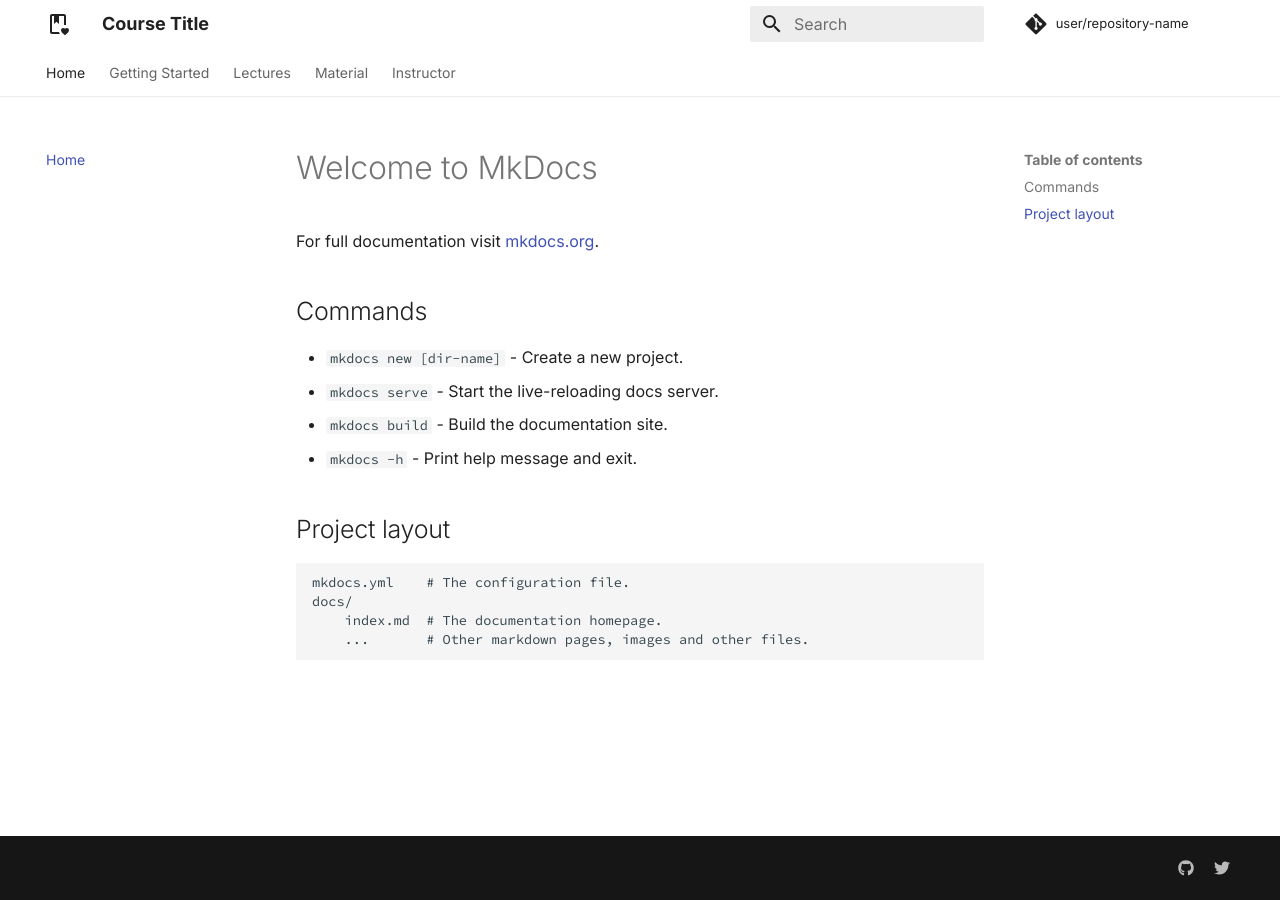
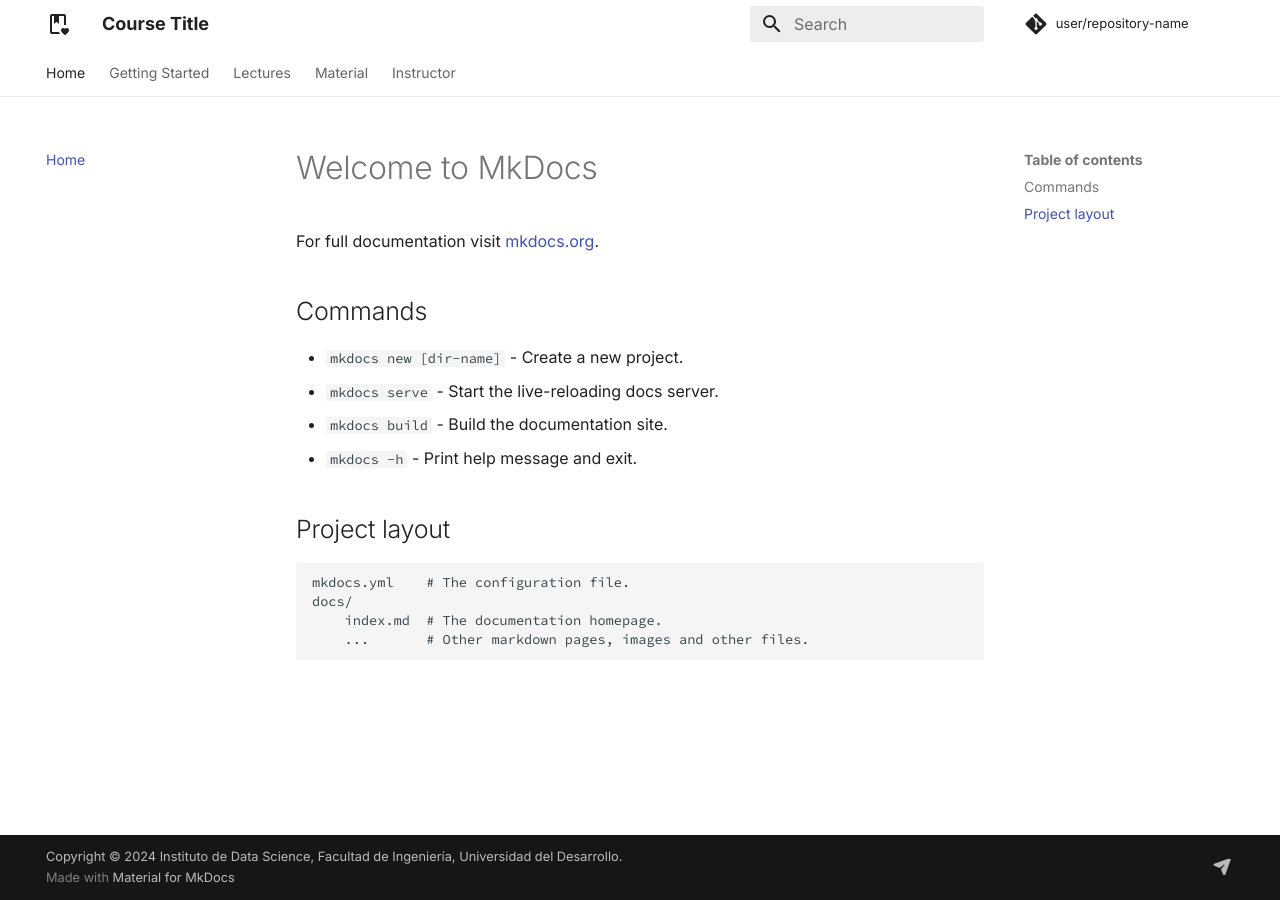
Before and after one commit to aastroza/course-template, an MkDocs documentation site: the page built from docs/index.md, in a window 1280 px wide. Built offline with MkDocs 1.6.1 and Material for MkDocs 9.7.7, drawn with Linux system fonts in a browser that asks for light colours; comment, search, counter and statistics services are not loaded.

Commit message:
better yml

```diff
--- a/mkdocs.yml
+++ b/mkdocs.yml
@@ -27,17 +27,28 @@
     - navigation.sections
     - announce.dismiss
 
+
+# Copyright
+copyright: Copyright &copy; 2024 Instituto de Data Science, Facultad de Ingeniería, Universidad del Desarrollo.
+
 # Additional configuration
 extra:
-  social:
-    - icon: fontawesome/brands/github
-      link: https://github.com/user
-    - icon: fontawesome/brands/twitter
-      link: https://twitter.com/user
-  generator: false
   analytics:
     provider: google
     property: !ENV GOOGLE_ANALYTICS_KEY
+  social:
+    - icon: fontawesome/solid/paper-plane
+      link: mailto:johndoe@udd.cl
+
+markdown_extensions:
+  - attr_list
+  - md_in_html
+  - admonition
+  - pymdownx.details
+  - pymdownx.superfences
+  - pymdownx.emoji:
+      emoji_index: !!python/name:material.extensions.emoji.twemoji
+      emoji_generator: !!python/name:material.extensions.emoji.to_svg
 
 plugins:
   - search
@@ -45,6 +56,9 @@
   - social:
       cards_layout_options:
         color: #173a58
+
+markdown_extensions:
+  - attr_list
 
 nav:
   - Home: index.md
```
